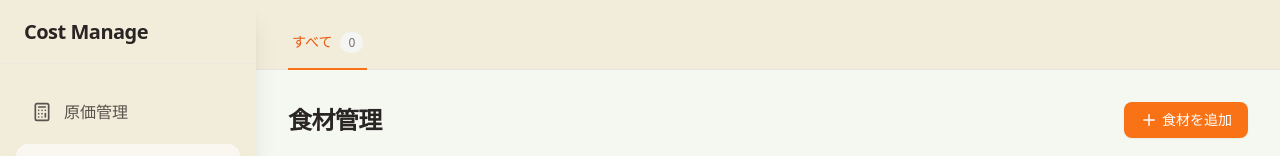
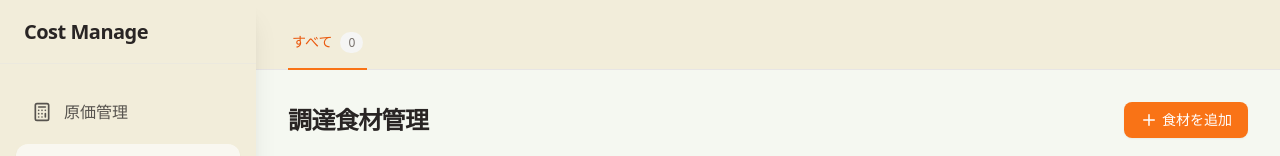
Before and after one commit to Hirarinrinrinrinrin/yuzu_-CostPrice, a React (Vite) app: page /yuzu_-CostPrice/ingredients in a window 1280 px wide. Shown: the top 156 px of the page. Built offline with nearby package versions, Linux system fonts and the light colour scheme.

Commit message:
fix: rename page header to 調達食材管理

```diff
--- a/src/pages/Ingredients.jsx
+++ b/src/pages/Ingredients.jsx
@@ -121,7 +121,7 @@
             <div className="flex-1 p-4 lg:p-8">
                 <div className="w-full space-y-6">
                     <div className="flex items-center justify-between">
-                        <h1 className="text-2xl font-bold tracking-tight text-stone-800">食材管理</h1>
+                        <h1 className="text-2xl font-bold tracking-tight text-stone-800">調達食材管理</h1>
                         {!isFormOpen && (
                             <button
                                 onClick={() => setIsFormOpen(true)}
```
